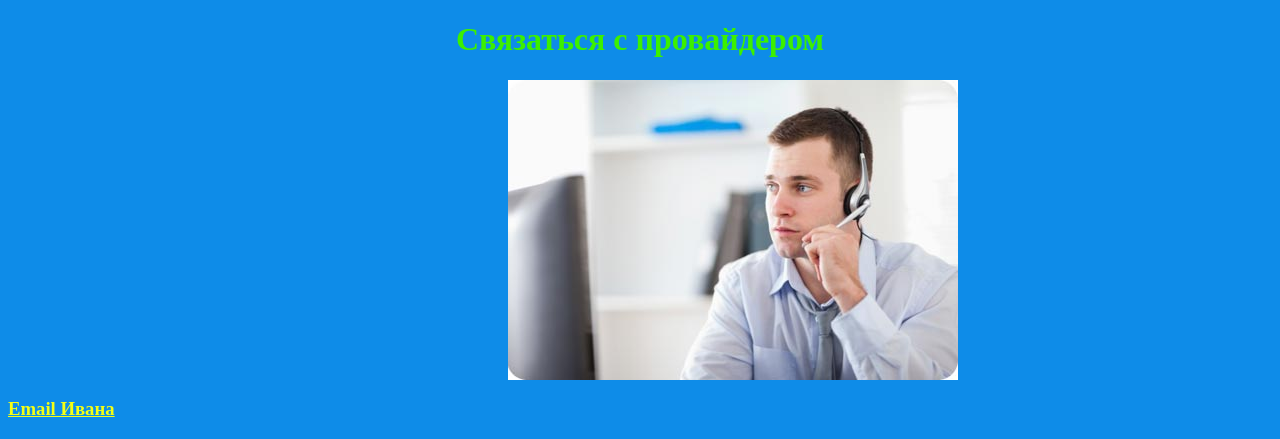
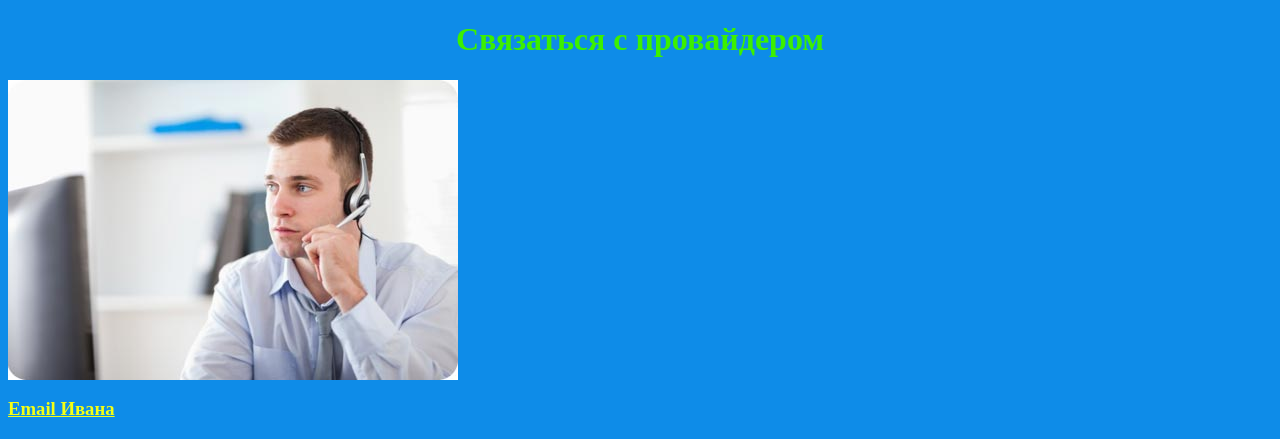
Before and after one commit to ivanlaptev/clashroale.github.io, a plain HTML site: page index.html in a window 1280 px wide. Shown: the part 2996-3435 px from the top of the page. Drawn offline with Linux system fonts and the light colour scheme.

Commit message:
Update index.html

```diff
--- a/index.html
+++ b/index.html
@@ -60,7 +60,7 @@
 
 		<h1 align="center" id="p4">Связаться с провайдером</h1>
 
-                <img src="image/call-center.jpg" hspace="500">
+                <img src="image/call-center.jpg">
 
 		<p><a href="mailto:ivan-feo40117@mail.ru"><h3> Email Ивана</h3></a></p>
 
```
